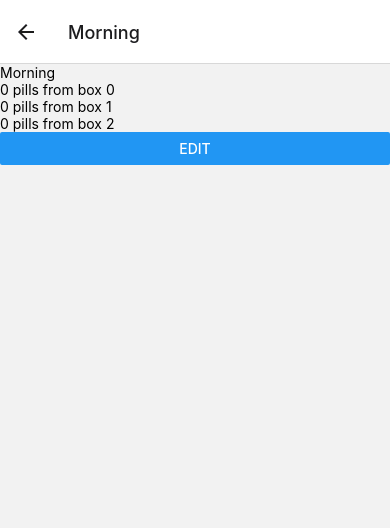
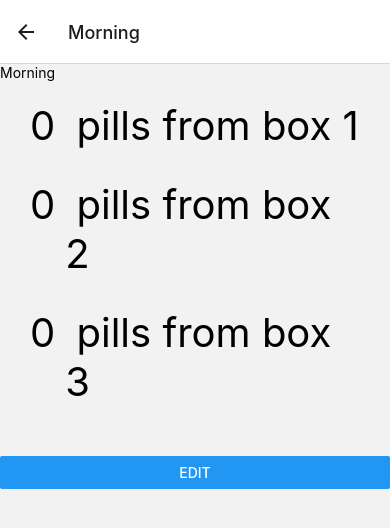
Before and after one commit to Sofia-Ortega/Pillar, a React Native app: screen / in a window 390 px wide. Both pictures are taken after a click on the button "MORNING". Shown: the top 528 px of the page. Built offline with nearby package versions, Linux system fonts and the light colour scheme.

Commit message:
can edit number of pills per box

```diff
--- /dev/null
+++ b/components/Paragraph.js
@@ -0,0 +1,14 @@
+import React from "react";
+import { Text, StyleSheet } from "react-native";
+
+const Paragraph = ({ children, style }) => {
+  return <Text style={[styles.text, style]}>{children}</Text>;
+};
+
+const styles = StyleSheet.create({
+  text: {
+    fontSize: 40,
+  },
+});
+
+export default Paragraph;
--- a/package.json
+++ b/package.json
@@ -13,8 +13,9 @@
     "@react-navigation/native-stack": "^6.9.17",
     "expo": "~50.0.6",
     "expo-status-bar": "~1.11.1",
+    "link": "^2.1.0",
     "react": "18.2.0",
-    "react-native": "0.73.4",
+    "react-native": "^0.73.4",
     "react-native-safe-area-context": "4.8.2",
     "react-native-screens": "~3.29.0",
     "react-navigation-stack": "^2.10.4"
--- /dev/null
+++ b/screens/timeGroup/MedicineAmountDisplay.js
@@ -0,0 +1,76 @@
+import React from "react";
+import { View, Text, Button, StyleSheet } from "react-native";
+import Paragraph from "../../components/Paragraph";
+
+const MedicineAmountDisplay = ({
+  medicineAmount,
+  boxNumber,
+  isEditing,
+  decrementMedicineAmount,
+  incrementMedicineAmount,
+}) => {
+  return (
+    <View style={styles.container}>
+      <View style={styles.amountContainer}>
+        <View
+          style={[
+            styles.numericInputContainer,
+            isEditing && styles.numericInputBorder,
+          ]}
+        >
+          {isEditing && (
+            <Button
+              title="-"
+              style={styles.button}
+              onPress={() => decrementMedicineAmount(boxNumber)}
+            />
+          )}
+          <Paragraph style={styles.numberContainer}>{medicineAmount}</Paragraph>
+          {isEditing && (
+            <Button
+              title="+"
+              style={styles.button}
+              onPress={() => incrementMedicineAmount(boxNumber)}
+            />
+          )}
+        </View>
+        <Paragraph> pills from box {boxNumber + 1}</Paragraph>
+      </View>
+    </View>
+  );
+};
+
+const styles = StyleSheet.create({
+  container: {
+    flexDirection: "row",
+    alignItems: "center",
+    justifyContent: "space-between",
+    marginBottom: 30,
+  },
+  amountContainer: {
+    flex: 1,
+    marginRight: 10,
+    fontSize: 40,
+    flexDirection: "row",
+  },
+  numberContainer: {
+    marginHorizontal: 10,
+  },
+  buttonContainer: {
+    flexDirection: "row",
+    alignItems: "center",
+  },
+  numericInputContainer: {
+    display: "flex",
+    flexDirection: "row",
+    borderWidth: 0,
+    borderColor: "grey",
+    borderRadius: 10,
+  },
+  numericInputBorder: {
+    borderWidth: 1,
+    padding: 5,
+  },
+});
+
+export default MedicineAmountDisplay;
--- a/screens/timeGroup/TimeGroup.js
+++ b/screens/timeGroup/TimeGroup.js
@@ -1,8 +1,7 @@
 import React, { useState } from "react";
-import { View, Text, Button } from "react-native";
+import { View, Text, Button, StyleSheet, TextInput } from "react-native";
 import { numberOfBoxes } from "../../assets/constants";
-
-function medicineAmountDisplay(medicineAmount, boxNumber) {}
+import MedicineAmountDisplay from "./MedicineAmountDisplay";
 
 function TimeGroup({ route, navigation }) {
   const [medicineAmounts, setMedicineAmounts] = useState(
@@ -15,6 +14,7 @@ function TimeGroup({ route, navigation }) {
   // Function to handle incrementing the medicine amount for a specific box
   const incrementMedicineAmount = (boxIndex) => {
     const updatedMedicineAmounts = [...medicineAmounts];
+    console.log("incrementing ", boxIndex);
     updatedMedicineAmounts[boxIndex]++;
     setMedicineAmounts(updatedMedicineAmounts);
   };
@@ -22,6 +22,7 @@ function TimeGroup({ route, navigation }) {
   // Function to handle decrementing the medicine amount for a specific box
   const decrementMedicineAmount = (boxIndex) => {
     const updatedMedicineAmounts = [...medicineAmounts];
+    console.log("decrementing");
     if (updatedMedicineAmounts[boxIndex] > 0) {
       updatedMedicineAmounts[boxIndex]--;
       setMedicineAmounts(updatedMedicineAmounts);
@@ -33,25 +34,19 @@ function TimeGroup({ route, navigation }) {
       <Text>
         {groupName} {isEditing ? "- Editting" : ""}
       </Text>
-      {medicineAmounts.map((medicineAmount, index) => (
-        <View key={index}>
-          <Text>
-            {medicineAmount} pills from box {index}
-          </Text>
-          {isEditing && (
-            <View>
-              <Button
-                title="-"
-                onPress={() => decrementMedicineAmount(index)}
-              />
-              <Button
-                title="+"
-                onPress={() => incrementMedicineAmount(index)}
-              />
-            </View>
-          )}
-        </View>
-      ))}
+
+      <View style={styles.medicineAmountsCountainer}>
+        {medicineAmounts.map((medicineAmount, index) => (
+          <MedicineAmountDisplay
+            key={index}
+            medicineAmount={medicineAmount}
+            boxNumber={index}
+            isEditing={isEditing}
+            decrementMedicineAmount={decrementMedicineAmount}
+            incrementMedicineAmount={incrementMedicineAmount}
+          />
+        ))}
+      </View>
       <Button
         title={isEditing ? "Done" : "Edit"}
         onPress={() => setIsEditing(!isEditing)}
@@ -60,4 +55,22 @@ function TimeGroup({ route, navigation }) {
   );
 }
 
+const styles = StyleSheet.create({
+  label: {
+    fontSize: 16,
+    marginBottom: 8,
+  },
+  input: {
+    width: 200,
+    height: 40,
+    borderColor: "gray",
+    borderWidth: 1,
+    paddingHorizontal: 10,
+  },
+  medicineAmountsCountainer: {
+    marginHorizontal: 20,
+    marginVertical: 20,
+  },
+});
+
 export default TimeGroup;
```
Also changed, not shown: 1 other file (tests, documents, lock files or other folders).
